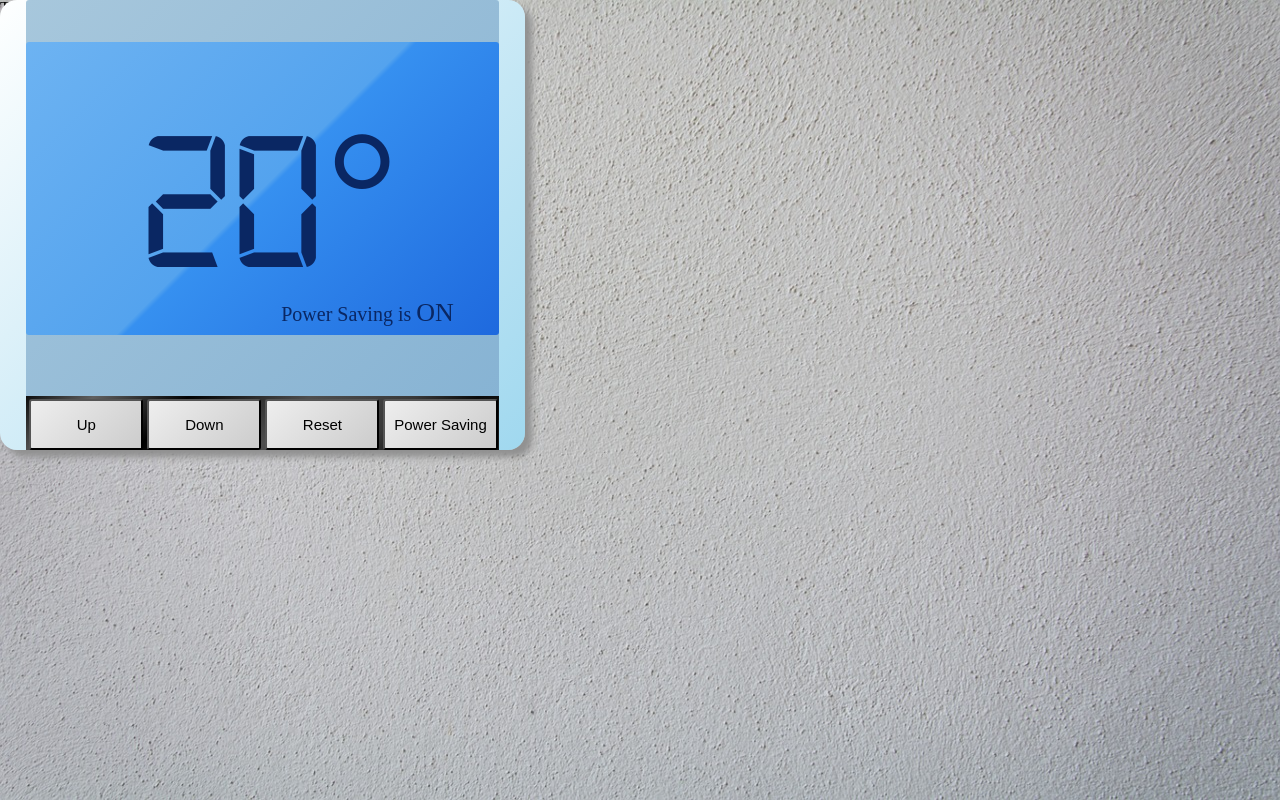
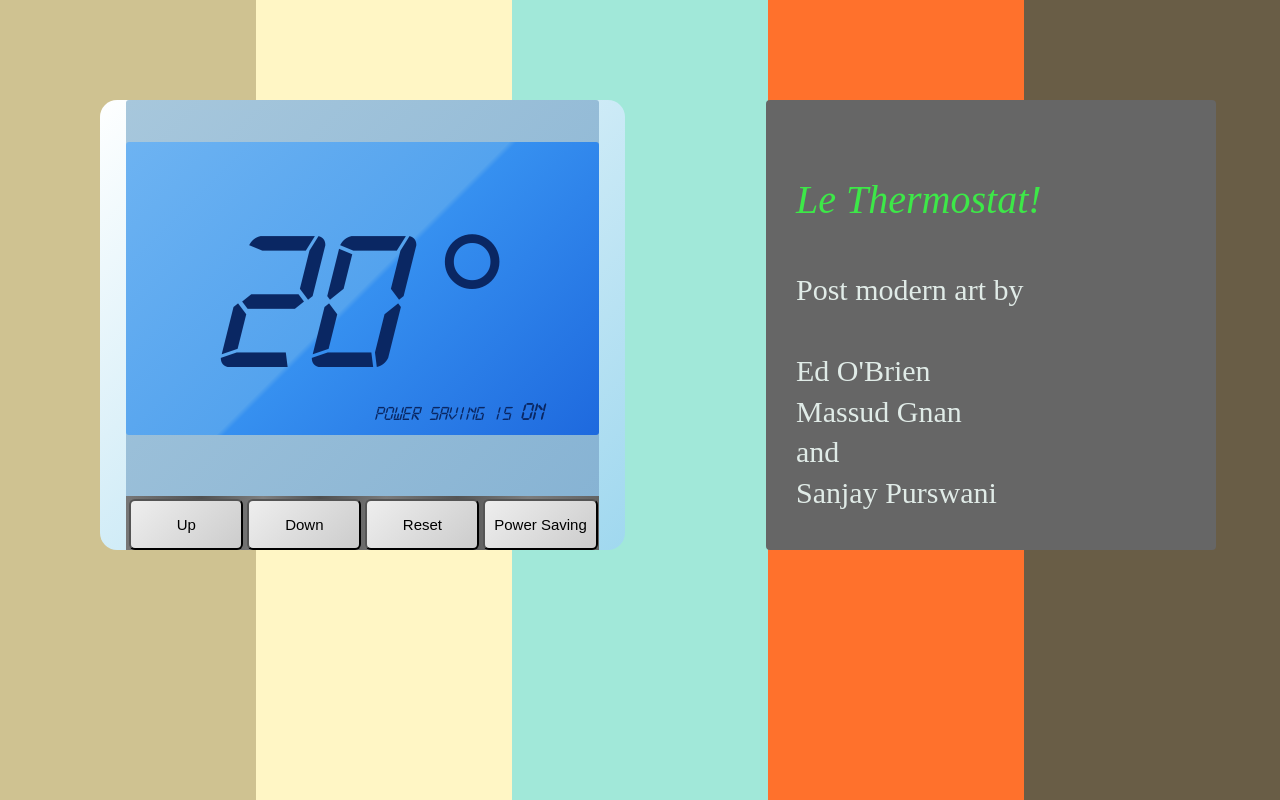
Before and after one commit to Munded/thermostat, a PHP site: page / in a window 1280 px wide. Run offline with PHP 8.4, Linux system fonts and the light colour scheme.

Commit message:
First final version of CSS in retro po-mo style

```diff
--- a/css/style.css
+++ b/css/style.css
@@ -1,8 +1,66 @@
+.thermostat {
+  display: inline;
+}
+
+.sidebar {
+  display: inline-block;
+  margin-left: 666px;
+  background-color: #666666;
+  width: 450px;
+  height: 450px;
+  border-radius: 4px;
+}
+
+#sidebartext {
+}
+
+h1 {
+  font-size: 40px;
+  font-style: italic;
+  color: #3DE848;
+  margin: 30px;
+  margin-top: 80px;
+}
+
+p {
+  line-height: 135%;
+  font-size: 30px;
+  color: #E0EBE7;
+  width: 350px;
+  height: 400px;
+  margin: 30px;
+  margin-top: 50px;
+}
+
+a {
+  text-decoration: none;
+}
+
+a:link{
+  color:#E0EBE7;
+}
+a:visited{
+  color:#E0EBE7;
+}
+a:hover{
+  color:#E0EBE7;
+}
+a:focus{
+  color:#E0EBE7;
+}
+a:active{
+  color:#E0EBE7;
+}
 
 body {
-  background: url("/css/images/wall.jpg");
+  position: static;
+  margin-left: auto;
+  margin-right: auto;
+  margin: 100px;
+  /*background: url("/css/images/wall.jpg");
   background-repeat: no-repeat;
-  background-size: 100% 100%;
+  background-size: 100% 100%;*/
+  background: repeating-linear-gradient(to right, #CFC291, #CFC291 20%, #FFF6C5 20%, #FFF6C5 40%, #A1E8D9 40%, #A1E8D9 60%, #FF712C 60%, #FF712C 80%, #695D46 80%, #695D46 100%);
 }
 
 @font-face{
@@ -24,8 +82,8 @@ body {
   background: -ms-linear-gradient(-45deg, #feffff 0%,#ddf1f9 35%,#a0d8ef 100%);
   background: linear-gradient(135deg, #feffff 0%,#ddf1f9 35%,#a0d8ef 100%);
   filter: progid:DXImageTransform.Microsoft.gradient( startColorstr='#feffff', endColorstr='#a0d8ef',GradientType=1 );
-  -webkit-box-shadow: 7px 7px 6px 0 #919191;
-  box-shadow: 7px 7px 6px 0 #919191;
+  /*-webkit-box-shadow: 7px 7px 6px 0 #919191;
+  box-shadow: 7px 7px 6px 0 #919191;*/
 }
 
 .greybg{
@@ -70,14 +128,14 @@ body {
 
 .buttonshadow{
   position: absolute;
-  background: #0d0d0d;
-  background: -moz-linear-gradient(-45deg, #0d0d0d 0%, #606060 13%, #010101 31%, #4e4e4e 54%, #383838 74%, #0a0a0a 86%, #1b1b1b 100%);
-  background: -webkit-gradient(linear, left top, right bottom, color-stop(0%,#0d0d0d), color-stop(13%,#606060), color-stop(31%,#010101), color-stop(54%,#4e4e4e), color-stop(74%,#383838), color-stop(86%,#0a0a0a), color-stop(100%,#1b1b1b));
-  background: -webkit-linear-gradient(-45deg, #0d0d0d 0%,#606060 13%,#010101 31%,#4e4e4e 54%,#383838 74%,#0a0a0a 86%,#1b1b1b 100%);
-  background: -o-linear-gradient(-45deg, #0d0d0d 0%,#606060 13%,#010101 31%,#4e4e4e 54%,#383838 74%,#0a0a0a 86%,#1b1b1b 100%);
-  background: -ms-linear-gradient(-45deg, #0d0d0d 0%,#606060 13%,#010101 31%,#4e4e4e 54%,#383838 74%,#0a0a0a 86%,#1b1b1b 100%);
-  background: linear-gradient(135deg, #0d0d0d 0%,#606060 13%,#010101 31%,#4e4e4e 54%,#383838 74%,#0a0a0a 86%,#1b1b1b 100%);
-  filter: progid:DXImageTransform.Microsoft.gradient( startColorstr='#0d0d0d', endColorstr='#1b1b1b',GradientType=1 );
+  background: #777777;
+  background: -moz-linear-gradient(left, #777777 0%, #515151 16%, #7f7f7f 29%, #4f4f4f 41%, #7a7a7a 55%, #545454 70%, #7c7c7c 85%, #636363 100%);
+  background: -webkit-gradient(linear, left top, right top, color-stop(0%,#777777), color-stop(16%,#515151), color-stop(29%,#7f7f7f), color-stop(41%,#4f4f4f), color-stop(55%,#7a7a7a), color-stop(70%,#545454), color-stop(85%,#7c7c7c), color-stop(100%,#636363));
+  background: -webkit-linear-gradient(left, #777777 0%,#515151 16%,#7f7f7f 29%,#4f4f4f 41%,#7a7a7a 55%,#545454 70%,#7c7c7c 85%,#636363 100%);
+  background: -o-linear-gradient(left, #777777 0%,#515151 16%,#7f7f7f 29%,#4f4f4f 41%,#7a7a7a 55%,#545454 70%,#7c7c7c 85%,#636363 100%);
+  background: -ms-linear-gradient(left, #777777 0%,#515151 16%,#7f7f7f 29%,#4f4f4f 41%,#7a7a7a 55%,#545454 70%,#7c7c7c 85%,#636363 100%);
+  background: linear-gradient(to right, #777777 0%,#515151 16%,#7f7f7f 29%,#4f4f4f 41%,#7a7a7a 55%,#545454 70%,#7c7c7c 85%,#636363 100%);
+  filter: progid:DXImageTransform.Microsoft.gradient( startColorstr='#777777', endColorstr='#636363',GradientType=1 );
   width: 90%;
   height: 12%;
   margin-left: auto;
@@ -106,7 +164,7 @@ body {
   margin-top: 3px;
   width: 24.3%;
   height: 95%;
-  border-radius: 3px;
+  border-radius: 6px;
 }
 
 #outsideTemperature{
@@ -116,11 +174,12 @@ body {
 
 #view{
   /*display:inline;*/
+  font-style: italic;
   position: absolute;
   color: #0A2763;
   font-size: 200px;
   font-family: digital;
-  margin-left: 115px;
+  margin-left: 85px;
   margin-top: 35px;
 }
 
@@ -130,16 +189,18 @@ body {
   color: #0A2763;
   font-size:180px;
   font-family:digital;
-  margin-left: 300px;
+  margin-left: 310px;
   margin-top: 40px;
 }
 
 #powerSaveDiv {
+  font-family: digital;
+  font-style: italic;
   position: static;
   color: #0A2763;
   font-size:20px;
-  margin-left: 255px;
-  margin-top: -150px;
+  margin-left: 248px;
+  margin-top: -155px;
 }
 
 #powerSave {
--- a/index.html
+++ b/index.html
@@ -8,6 +8,8 @@
   </head>
 
   <body>
+    <div class="thermostat">
+
       <div id="box">
 
         <section class="greybg">
@@ -26,17 +28,32 @@
               <button class="btn" id="buttonReset">Reset</button>
               <button class="btn" id="powerSavingSwitch">Power Saving</button>
             </div>
+
             <div id="powerSaveDiv">Power Saving is <span id="powerSave"></span></div>
+
           </div>
         </section>
 
+      </div>
+    </div>
+
+    <div class="sidebar">
+      <div id="sidebartext">
+        <h1>Le Thermostat!</h1>
+        <p>
+          Post modern art by<br><br>
+          <a href="https://github.com/Munded">Ed O'Brien</a><br>
+          <a href="https://github.com/massud">Massud Gnan</a><br>
+          and<br>
+          <a href="https://github.com/sanjsanj">Sanjay Purswani</a><br>
+        </p>
+      </div>
+    </div>
 
 
-    <section><span id="maxMin"></span></section>
+    <!-- <section><span id="maxMin"></span></section> -->
 
-
-   </div>
-    <section>Temperature in London is: <span id="outsideTemperature"></span>°</section>
+    <!-- <section>Temperature in London is: <span id="outsideTemperature"></span>°</section> -->
 
   <script src="src/thermostatInterface.js"></script>
 
```
Lines whose indentation alone changed are shown as unchanged.
